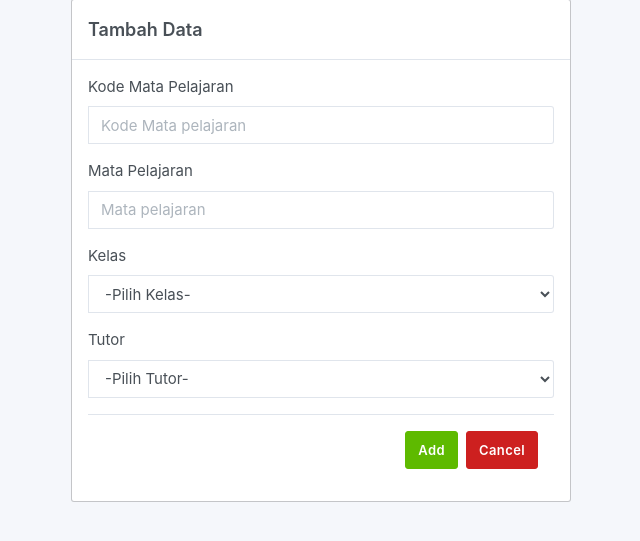
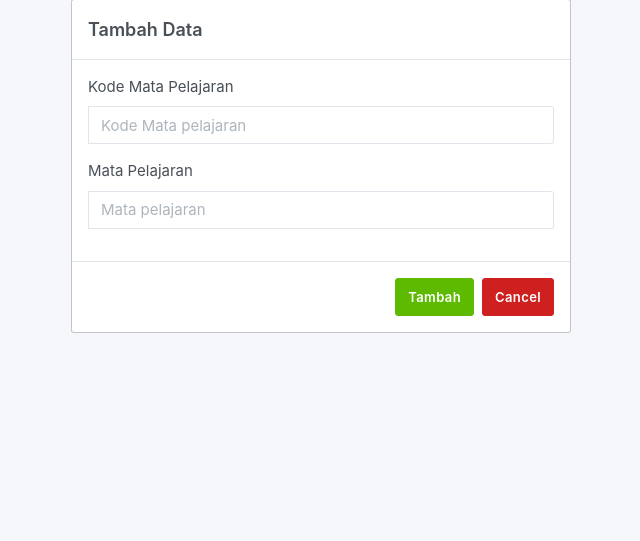
Before and after one commit to mefriozora/skb-bantul, a PHP site: page /admin/mapel.php?&act=form_create in a window 1280 px wide. Shown: the part 166-707 px from the top of the page, without its empty margins (319-959 px from the left). Run offline with PHP 8.4, Linux system fonts and the light colour scheme; a user stored in the database is signed in; data comes from the database, SQL or seed files in the repository; both versions use the stored data as it was after the commit.

Commit message:
mapel + db terbaru

```diff
--- a/admin/mapel.php
+++ b/admin/mapel.php
@@ -31,22 +31,18 @@ default:
                   <th class="w-2">No.</th>
                   <th>Kode Mapel</th>
                   <th>Nama Mapel</th>
-                  <th>Kelas</th>
-                  <th>Nama Tutor</th>
                   <th>Aksi</th>
                 </tr>
               </thead>
               <tbody>
               <?php
-              $sql=mysqli_query($connect,"SELECT mapel.kode_mapel, mapel.nama_mapel, kelas.kelas, tutor.nama_tutor FROM mapel LEFT JOIN kelas ON kelas.kode_kelas=mapel.kode_kelas LEFT JOIN tutor ON tutor.kode_tutor=mapel.kode_tutor order by kode_mapel asc");
+              $sql=mysqli_query($connect,"SELECT * FROM mapel ORDER BY kode_mapel ASC");
               $no=1;
               while($h=mysqli_fetch_array($sql)){ ?>
                 <tr>
                   <td><span class="text-muted"><?php echo $no;?></span></td>
                   <td><?php echo $h['kode_mapel'];?></td>
                   <td><?php echo $h['nama_mapel'];?></td>
-                  <td><?php echo $h['kelas'];?></td>
-                  <td><?php echo $h['nama_tutor'];?></td>
                   <td class="text-left">
                     <a href="?&act=form_update&id=<?php echo $h['kode_mapel'];?>" class="btn btn-secondary btn-sm"><i class="fe fe-edit"></i></a>
                     <a href='?&act=delete&id=<?php echo $h['kode_mapel'];?>' onClick="return confirm('Yakin data akan dihapus ?')"
@@ -99,49 +95,10 @@ case "form_create";
                     <input name="mapel" type="text" class="form-control" onkeypress="" placeholder="Mata pelajaran"/>
                   </div>
               </div>
-              <div class="form-group">
-                <label>Kelas</label>
-                  <div class="input-group">
-                    <div class="input-group-addon">
-                      <i class="fa fa-user-o"></i>
-                    </div>
-                    <select name="kelas" class="form-control">
-                      <option selected value="">-Pilih Kelas-</option>
-                        <?php
-                        //include "../config/connection.php";
-                            $querykelas = mysqli_query($connect,"SELECT * FROM kelas");
-                            while ($datakelas = mysqli_fetch_array($querykelas)){
-                        ?>
-                      <option value="<?php echo $datakelas['kode_kelas'] ?>"><?php echo $datakelas['kelas'] ?>
-                            <?php } ?>
-                      </option>
-
-                    </select>
-                  </div>
-              </div>
-              <div class="form-group">
-                <label>Tutor</label>
-                  <div class="input-group">
-                    <div class="input-group-addon">
-                      <i class="fa fa-user-o"></i>
-                    </div>
-                    <select name="tutor" class="form-control">
-                      <option selected value="">-Pilih Tutor-</option>
-                        <?php
-                        //include "../config/connection.php";
-                            $querytutor = mysqli_query($connect,"SELECT * FROM tutor");
-                            while ($datatutor = mysqli_fetch_array($querytutor)){
-                        ?>
-                      <option value="<?php echo $datatutor['kode_tutor'] ?>"><?php echo $datatutor['nama_tutor'] ?>
-                            <?php } ?>
-                      </option>
-
-                    </select>
-                  </div>
               </div>
               <div class="modal-footer">
                 <button class="btn btn-success" type="submit">
-                  Add
+                  Tambah
                 </button>
                 <button type="reset" class="btn btn-danger" onClick="window.location.href='mapel.php';">
                 Cancel
@@ -189,7 +146,7 @@ $h=mysqli_fetch_array($sql);
                     <input name="mapel" type="text" class="form-control" onkeypress="" placeholder="mapel Ajaran" value="<?php echo $h['nama_mapel'];?>"/>
                   </div>
               </div>
-              <div class="form-group">
+              <!--<div class="form-group">
                 <label>Kelas</label>
                   <div class="input-group">
                     <div class="input-group-addon">
@@ -198,14 +155,14 @@ $h=mysqli_fetch_array($sql);
                     <select name="kelas" class="form-control">
                     <option selected value="">-Pilih Kelas-</option>
                         <?php
-                            $querykelas = mysqli_query($connect,"SELECT * FROM kelas ORDER BY kode_kelas");
-                            while ($datakelas = mysqli_fetch_array($querykelas)){
-                                if($datakelas['kode_kelas']==$h['kode_kelas']){
-                                    echo "<option selected value=$datakelas[kode_kelas]>$datakelas[kelas]</option>";
-                                }else{
-                                    echo "<option value=$datakelas[kode_kelas]>$datakelas[kelas]</option>";
-                                }
-                            }
+                            // $querykelas = mysqli_query($connect,"SELECT * FROM kelas ORDER BY kode_kelas");
+                            // while ($datakelas = mysqli_fetch_array($querykelas)){
+                            //     if($datakelas['kode_kelas']==$h['kode_kelas']){
+                            //         echo "<option selected value=$datakelas[kode_kelas]>$datakelas[kelas]</option>";
+                            //     }else{
+                            //         echo "<option value=$datakelas[kode_kelas]>$datakelas[kelas]</option>";
+                            //     }
+                            // }
                         ?>
                       </option>
                     </select>
@@ -220,19 +177,19 @@ $h=mysqli_fetch_array($sql);
                     <select name="tutor" class="form-control">
                       <option selected value="">-Pilih Tutor-</option>
                       <?php
-                            $querytutor = mysqli_query($connect,"SELECT * FROM tutor ORDER BY kode_tutor");
-                            while ($datatutor = mysqli_fetch_array($querytutor)){
-                                if($datatutor['kode_tutor']==$h['kode_tutor']){
-                                    echo "<option selected value=$datatutor[kode_tutor]>$datatutor[nama_tutor]</option>";
-                                }else{
-                                    echo "<option value=$datatutor[kode_tutor]>$datatutor[nama_tutor]</option>";
-                                }
-                            }
+                            // $querytutor = mysqli_query($connect,"SELECT * FROM tutor ORDER BY kode_tutor");
+                            // while ($datatutor = mysqli_fetch_array($querytutor)){
+                            //     if($datatutor['kode_tutor']==$h['kode_tutor']){
+                            //         echo "<option selected value=$datatutor[kode_tutor]>$datatutor[nama_tutor]</option>";
+                            //     }else{
+                            //         echo "<option value=$datatutor[kode_tutor]>$datatutor[nama_tutor]</option>";
+                            //     }
+                            // }
                         ?>
                       </option>
                     </select>
                   </div>
-              </div>
+              </div>-->
               <div class="modal-footer">
                 <button class="btn btn-success" type="submit">
                   Update
@@ -254,8 +211,7 @@ $kodemapel=$_POST['kodemapel'];
 //var_dump($kodemapel);
 $mapel=$_POST['mapel'];
 //var_dump($mapel);
-$kelas =$_POST['kelas'];
-$tutor =$_POST['tutor'];
+
 //validasi 1
 //if (empty($kodemapel)){
   //echo"<script>alert('Masukkan kode mapel');history.back(-1);</script>";
@@ -272,7 +228,7 @@ $tutor =$_POST['tutor'];
    echo"<script>alert('Data yang di input sudah ada');history.back(-1);</script>";
    }
    else {
-   $input=mysqli_query($connect,"INSERT INTO `mapel`(`kode_mapel`, `nama_mapel`, `kode_kelas`, `kode_tutor`) VALUES ('$kodemapel','$mapel','$kelas','$tutor')");
+   $input=mysqli_query($connect,"INSERT INTO `mapel`(`kode_mapel`, `nama_mapel`) VALUES ('$kodemapel','$mapel')");
    //var_dump($input); exit();
       if ($input){
         //$_SESSION[status]    = "sukses";
@@ -291,16 +247,12 @@ break;
 case "update";
 $kodemapel=$_POST['kodemapel'];
 $mapel=$_POST['mapel'];
-$kelas =$_POST['kelas'];
-$tutor =$_POST['tutor'];
 $id=$_POST['id'];
 //validasi 1
 if (empty($kodemapel)){
   echo"<script>alert('Masukkan kode mapel');history.back(-1);</script>";
 }elseif (empty($mapel)) {
   echo"<script>alert('Masukkan nama mapel');history.back(-1);</script>";
-}elseif (empty($kelas)) {
-  echo"<script>alert('Pilih Kelas');history.back(-1);</script>";
 
 }else{
   // validasi 2
@@ -310,7 +262,7 @@ if (empty($kodemapel)){
    //echo"<script>alert('Data yang di input sudah ada');history.back(-1);</script>";
    //}
    //else {
-   $input=mysqli_query($connect,"UPDATE mapel SET kode_mapel='$kodemapel',nama_mapel='$mapel', kode_kelas='$kelas', kode_tutor='$tutor' WHERE kode_mapel='$id'");
+   $input=mysqli_query($connect,"UPDATE mapel SET kode_mapel='$kodemapel',nama_mapel='$mapel' WHERE kode_mapel='$id'");
       if ($input){
       echo $main_view;
       }
```
Also changed, not shown: db/skb.sql (+19 -2 lines).
